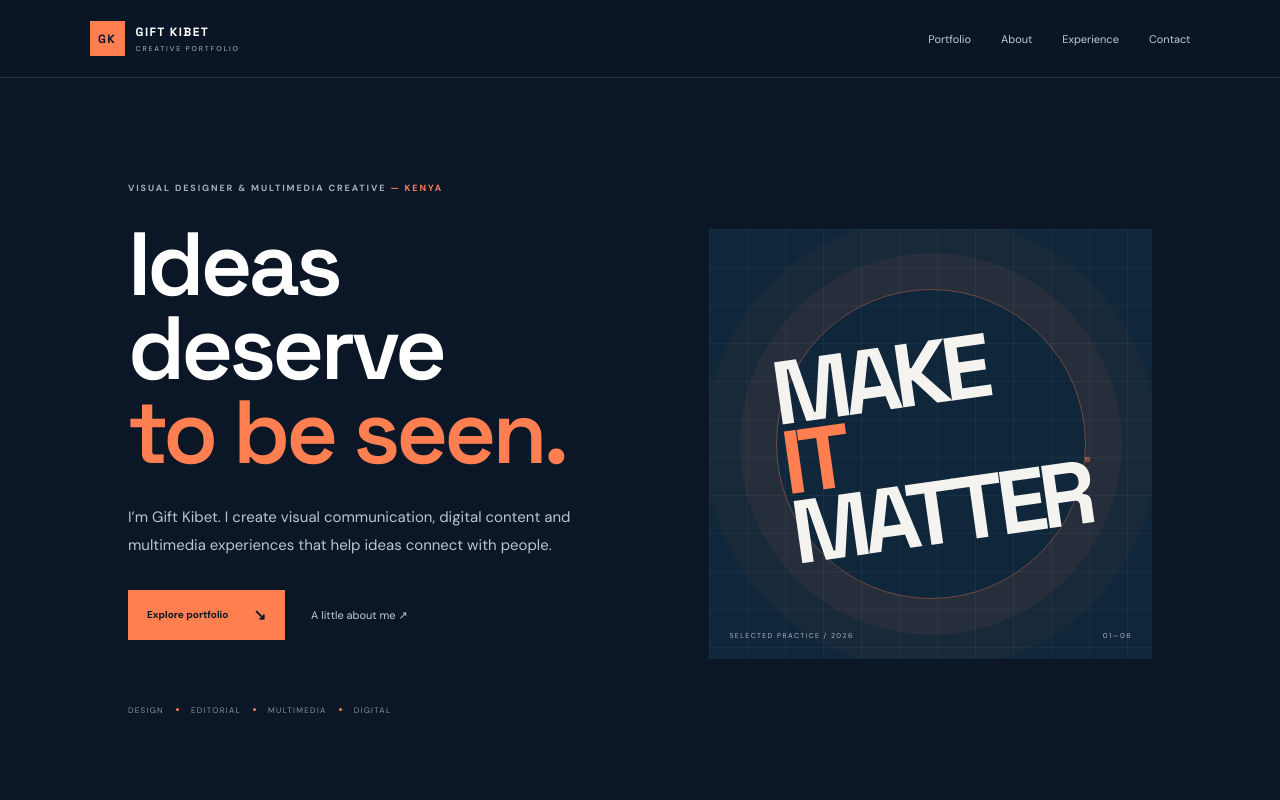
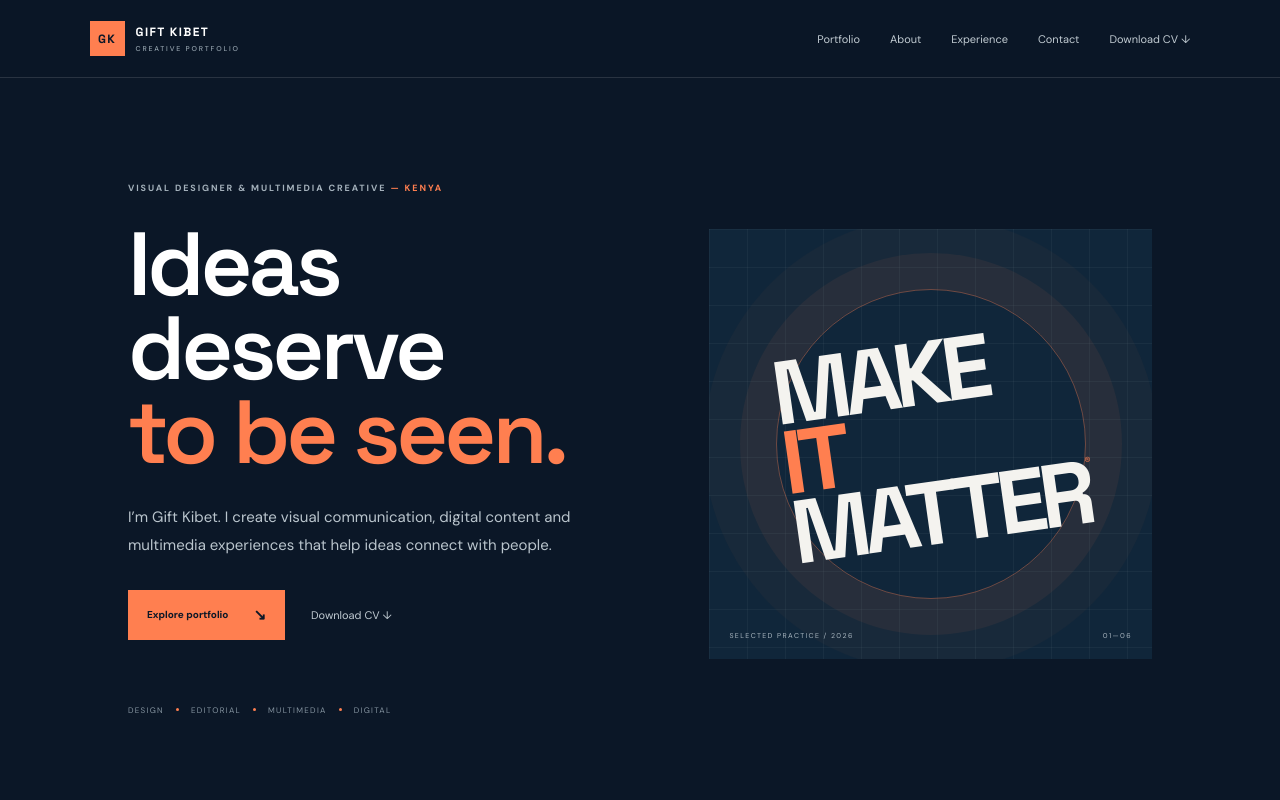
Before and after one commit to gikiocGkC/GIFT-KIBET-PORTFOLIO, a plain HTML site: page index.html in a window 1280 px wide. Shown: the top 800 px of the page. Drawn offline with Linux system fonts and the light colour scheme.

Commit message:
Add downloadable CV to portfolio

```diff
--- a/index.html
+++ b/index.html
@@ -10,10 +10,10 @@
 <link rel="stylesheet" href="styles.css"><script src="script.js" defer></script>
 </head>
 <body>
-<header class="site-header"><a class="wordmark" href="#top"><span class="mark">GK</span><span>GIFT KIBET<small>CREATIVE PORTFOLIO</small></span></a><button class="menu-toggle" aria-label="Open navigation" aria-expanded="false">☰</button><nav class="navigation"><a href="#portfolio">Portfolio</a><a href="#about">About</a><a href="#experience">Experience</a><a href="#contact">Contact</a></nav></header>
+<header class="site-header"><a class="wordmark" href="#top"><span class="mark">GK</span><span>GIFT KIBET<small>CREATIVE PORTFOLIO</small></span></a><button class="menu-toggle" aria-label="Open navigation" aria-expanded="false">☰</button><nav class="navigation"><a href="#portfolio">Portfolio</a><a href="#about">About</a><a href="#experience">Experience</a><a href="#contact">Contact</a><a class="nav-cv" href="/Gift_Kibet_CV.pdf" download>Download CV ↓</a></nav></header>
 <main id="top">
 <section class="hero">
-<div class="hero-copy"><p class="eyebrow">VISUAL DESIGNER & MULTIMEDIA CREATIVE <span>— KENYA</span></p><h1>Ideas deserve<br><em>to be seen.</em></h1><p class="hero-intro">I’m Gift Kibet. I create visual communication, digital content and multimedia experiences that help ideas connect with people.</p><div class="hero-actions"><a class="button button-light" href="#portfolio">Explore portfolio <span>↘</span></a><a class="text-link" href="#about">A little about me <span>↗</span></a></div><div class="hero-meta"><span>DESIGN</span><i></i><span>EDITORIAL</span><i></i><span>MULTIMEDIA</span><i></i><span>DIGITAL</span></div></div>
+<div class="hero-copy"><p class="eyebrow">VISUAL DESIGNER & MULTIMEDIA CREATIVE <span>— KENYA</span></p><h1>Ideas deserve<br><em>to be seen.</em></h1><p class="hero-intro">I’m Gift Kibet. I create visual communication, digital content and multimedia experiences that help ideas connect with people.</p><div class="hero-actions"><a class="button button-light" href="#portfolio">Explore portfolio <span>↘</span></a><a class="text-link" href="/Gift_Kibet_CV.pdf" download>Download CV <span>↓</span></a></div><div class="hero-meta"><span>DESIGN</span><i></i><span>EDITORIAL</span><i></i><span>MULTIMEDIA</span><i></i><span>DIGITAL</span></div></div>
 <div class="hero-composition" aria-label="Portfolio identity graphic"><div class="composition-grid"></div><div class="composition-circle"></div><div class="composition-type">MAKE<br><em>IT</em><br>MATTER<span>®</span></div><div class="composition-foot">SELECTED PRACTICE / 2026</div><div class="composition-number">01—06</div></div>
 </section>
 <section class="portfolio-section" id="portfolio"><div class="section-top"><p class="eyebrow">01 / THE PORTFOLIO</p><p class="section-note">A selection of creative disciplines and project spaces. Individual work samples will be added to these project showcases.</p></div><div class="portfolio-heading"><h2>Selected<br><em>work & practice.</em></h2><div class="filters" role="group" aria-label="Filter portfolio projects"><button class="filter active" data-filter="all">All work <sup>06</sup></button><button class="filter" data-filter="visual">Visual design</button><button class="filter" data-filter="editorial">Editorial</button><button class="filter" data-filter="photo">Photography</button><button class="filter" data-filter="motion">Motion & video</button><button class="filter" data-filter="digital">Digital & learning</button></div></div>
```
Also changed, not shown: 2 other files.
